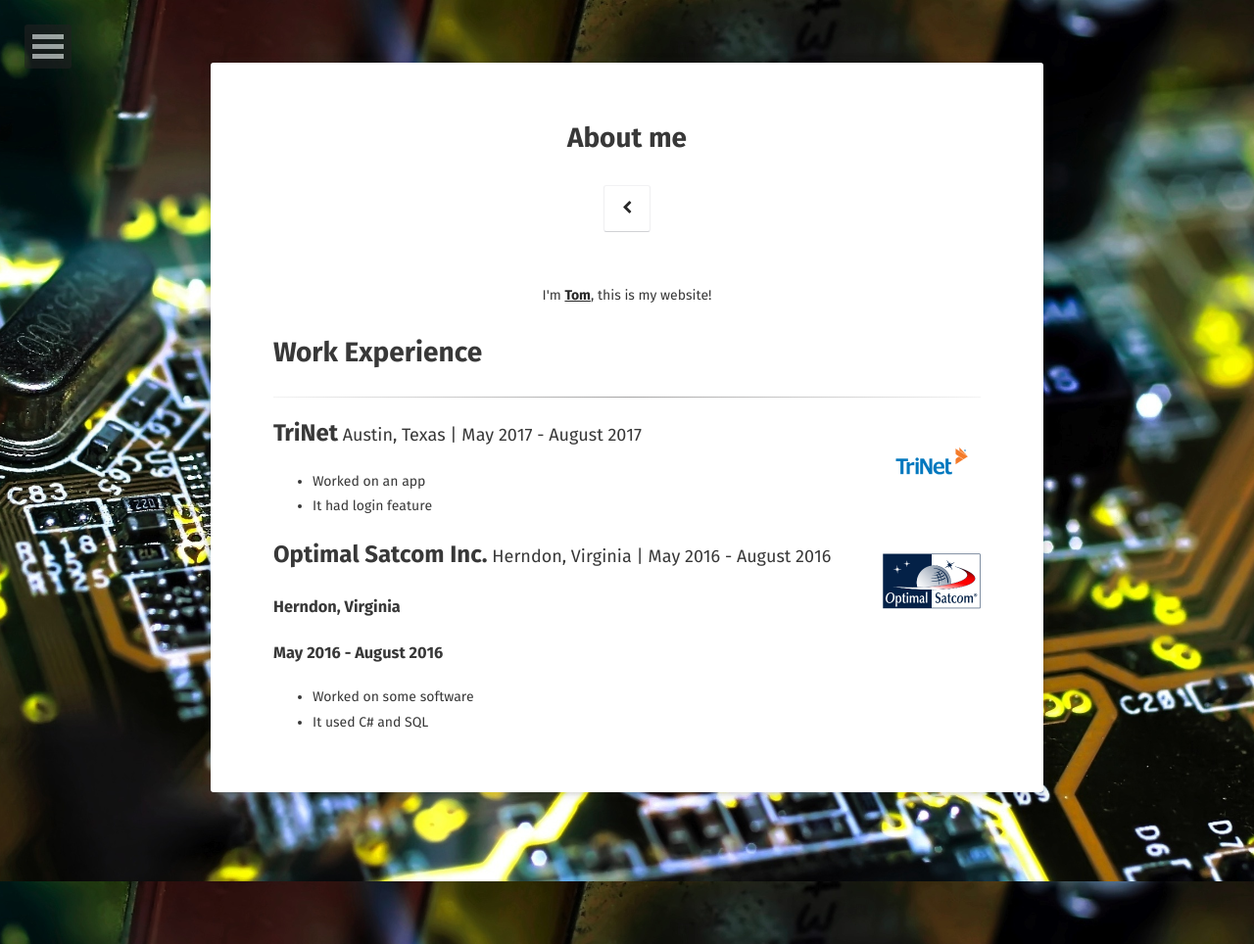
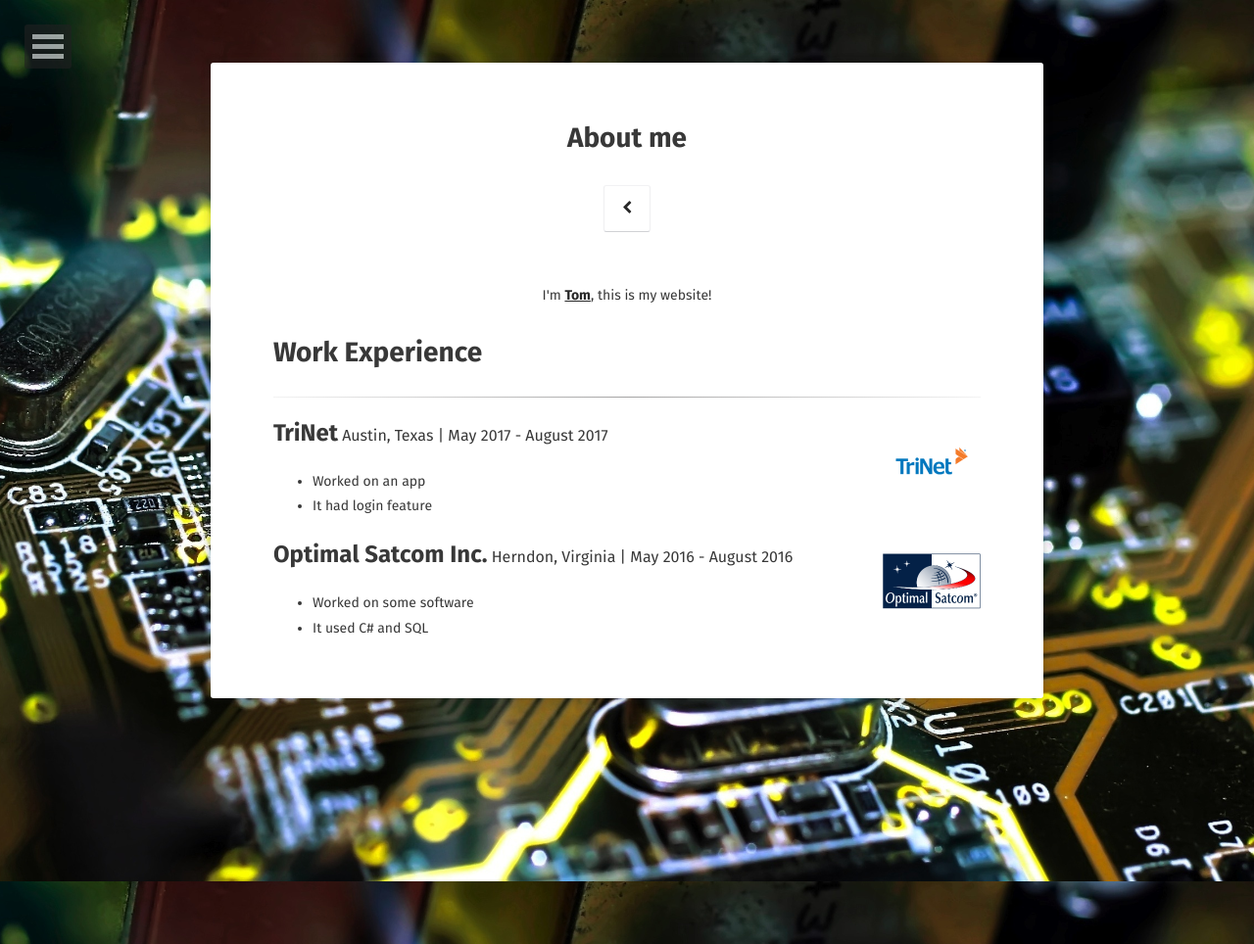
Before and after one commit to tsevans/tsevans.github.io, a Jekyll site: the page built from about/index.md, in a window 1280 px wide. Shown: the whole page at 98% size. Built offline with Jekyll 4.4.1, drawn with Linux system fonts in a browser that asks for light colours; some web fonts are replaced.

Commit message:
Changed headers for work experience

```diff
--- a/about/index.md
+++ b/about/index.md
@@ -14,7 +14,7 @@ comments: false
 
 <p>
     <a href="https://www.trinet.com/"><img src="/assets/img/trinet.png" alt="TriNet" style="float:right;width:100px;height:100px;"></a>
-    <b><font size="5">TriNet</font></b><font size="4"> Austin, Texas | May 2017 - August 2017</font>
+    <b><font size="5">TriNet</font></b><font size="3">   Austin, Texas | May 2017 - August 2017</font>
 </p>
 * Worked on an app
 * It had login feature
@@ -22,9 +22,7 @@ comments: false
 
 <p>
     <a href="https://www.optimalsatcom.com/"><img src="/assets/img/optimal-satcom.png" alt="Optimal Satcom Inc." style="float:right;width:100px;height:100px;"></a>
-    <b><font size="5">Optimal Satcom Inc.</font></b><font size="4"> Herndon, Virginia | May 2016 - August 2016</font>
+    <b><font size="5">Optimal Satcom Inc.</font></b><font size="3">   Herndon, Virginia | May 2016 - August 2016</font>
 </p>
-### Herndon, Virginia
-### May 2016 - August 2016
 * Worked on some software
 * It used C# and SQL
```
